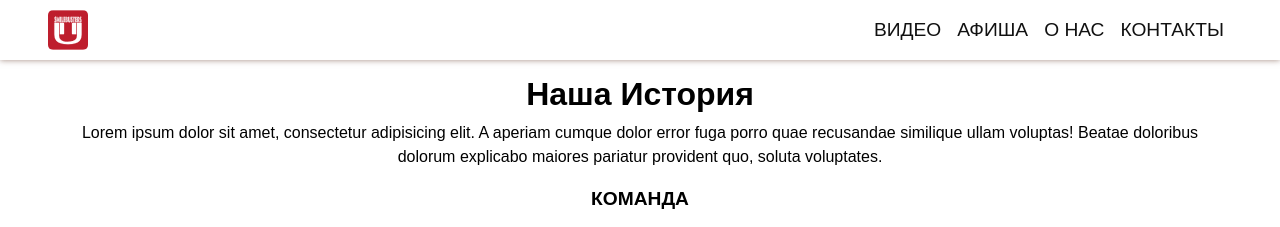
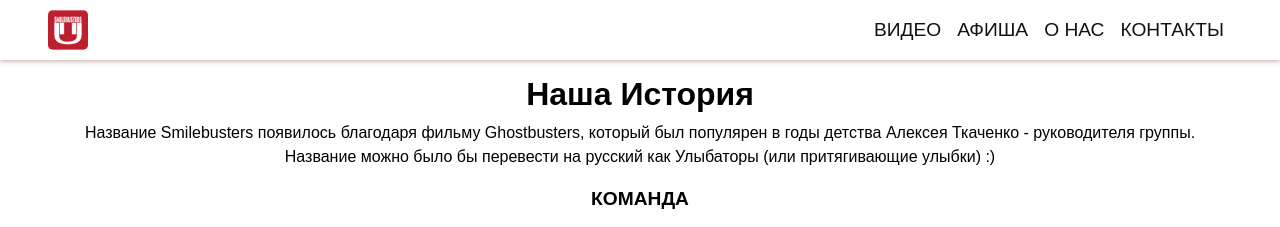
Before and after one commit to eelok/smilebusters, a React (Create React App) app: page /about in a window 1280 px wide. Shown: the top 227 px of the page. Built offline with nearby package versions, Linux system fonts and the light colour scheme; grey boxes are pictures that could not be loaded.

Commit message:
add description

```diff
--- a/src/pages/about/about-page-component.jsx
+++ b/src/pages/about/about-page-component.jsx
@@ -17,19 +17,14 @@ class AboutPage extends React.Component {
             <article className='responsive-container'>
                 <header className='about-header'>
                     <h2 className='about-header__title'>Наша История</h2>
-                    <p className='about-header__story'>Lorem ipsum dolor sit amet, consectetur adipisicing elit. A
-                        aperiam cumque dolor error fuga porro
-                        quae
-                        recusandae similique ullam voluptas! Beatae doloribus dolorum explicabo maiores pariatur
-                        provident
-                        quo,
-                        soluta voluptates.
+                    <p className='about-header__story'>
+                        {crew.description}
                     </p>
                     <h3 className='secondary-header'>Команда</h3>
                 </header>
                 <section className="cards">
                     {
-                        crew.map(person => (
+                        crew.persons.map(person => (
                             <section className="card" key={person.id}>
                                 <div className="card__image-cropper">
                                     <img className='card__image' src={person.img_url} alt="Person1"/>
--- a/src/pages/about/crew-data.js
+++ b/src/pages/about/crew-data.js
@@ -1,4 +1,11 @@
-const CREW_DATA = [
+const CREW_DATA =
+    {
+        description: `
+            Название Smilebusters появилось благодаря фильму Ghostbusters, который был популярен в годы детства
+            Алексея Ткаченко - руководителя группы. Название можно было бы перевести на русский как Улыбаторы
+            (или притягивающие улыбки) :)
+        `,
+        persons: [
             {
                 id: 1,
                 name: "Анастасия Ткаченко",
@@ -41,5 +48,6 @@ const CREW_DATA = [
         `
             }
         ]
+    };
 
 export default CREW_DATA;
```
Lines whose indentation alone changed are shown as unchanged.
